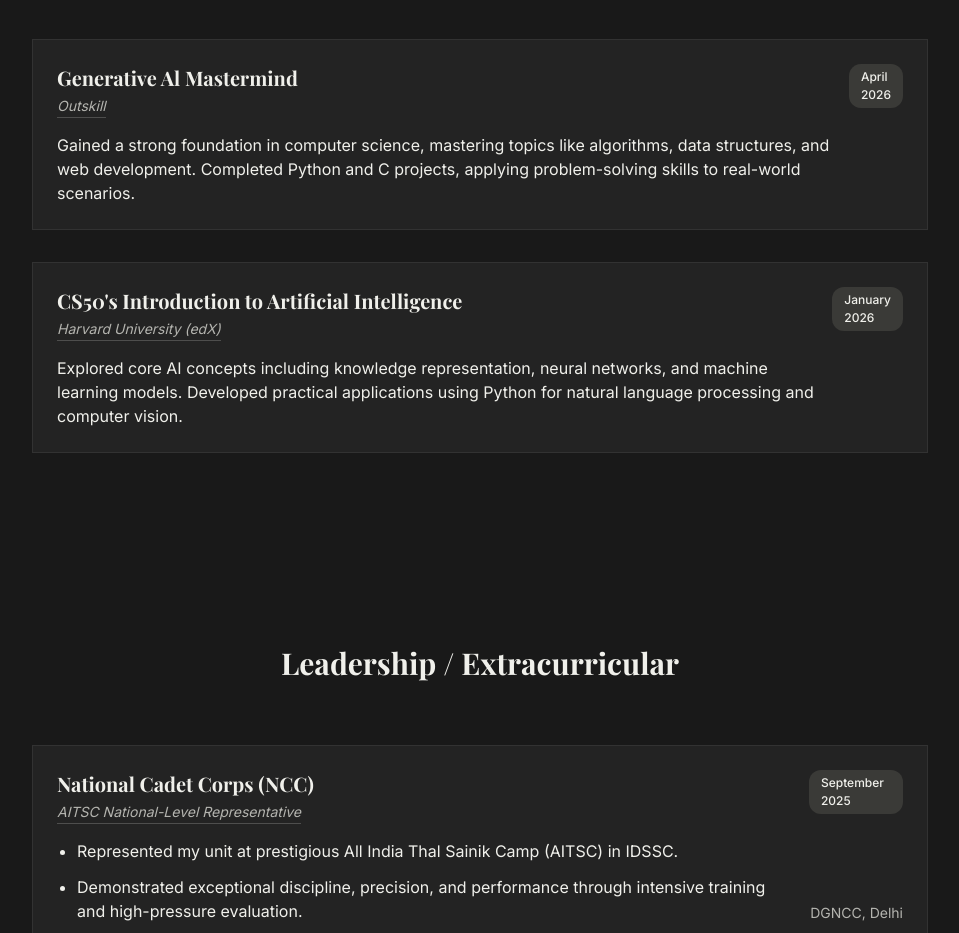
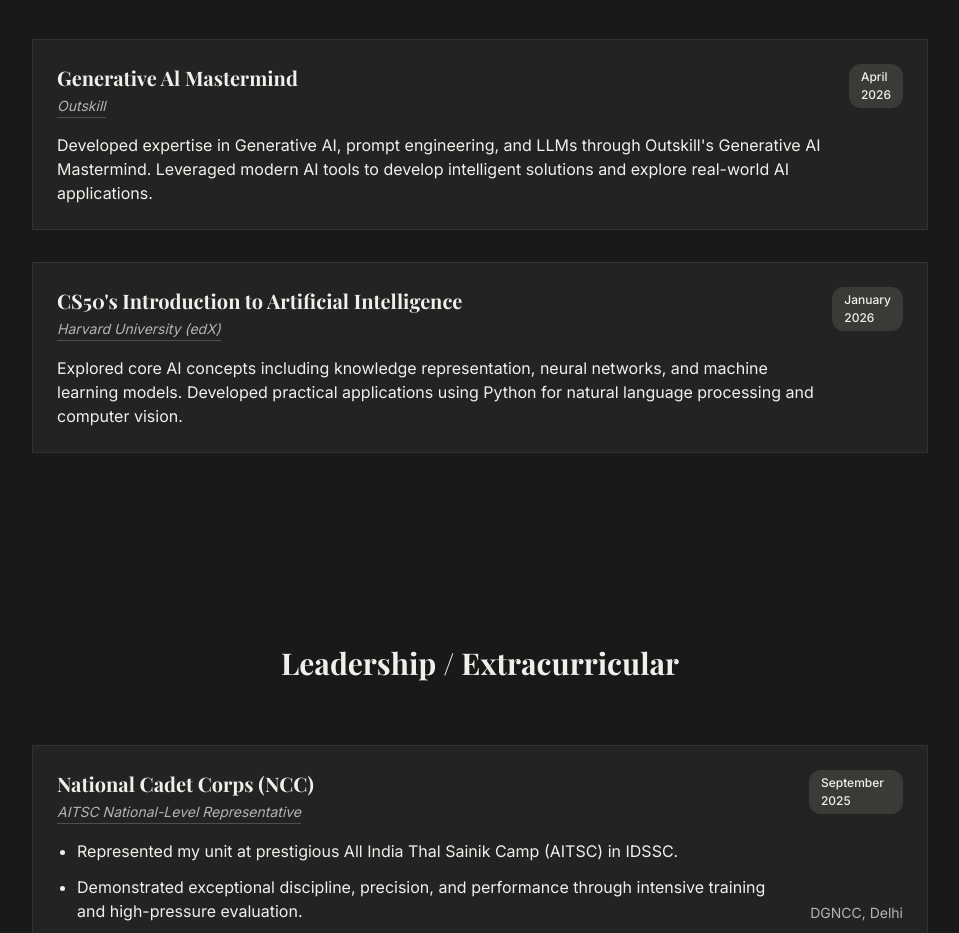
Before and after one commit to Aryan02006/Personal-Portfolio, a Next.js app: page / in a window 1280 px wide. Shown: the part 3740-4673 px from the top of the page, without its empty margins (160-1119 px from the left). Built offline with nearby package versions, Linux system fonts and the light colour scheme; a web font is replaced by a local one.

Commit message:
Updated Certificates

```diff
--- a/src/app/page.tsx
+++ b/src/app/page.tsx
@@ -601,7 +601,7 @@
                     <h3 className="text-xl font-serif font-bold text-foreground"> Generative Al Mastermind</h3>
                     <p className="certification-issuer text-sm text-muted-foreground mt-1">Outskill</p>
                     <div className="mt-4 text-foreground">
-                      <p>Gained a strong foundation in computer science, mastering topics like algorithms, data structures, and web development. Completed Python and C projects, applying problem-solving skills to real-world scenarios.</p>
+                      <p>Developed expertise in Generative AI, prompt engineering, and LLMs through Outskill's Generative AI Mastermind. Leveraged modern AI tools to develop intelligent solutions and explore real-world AI applications.</p>
                     </div>
                   </div>
                   <div className="flex flex-col items-end justify-between">
```
